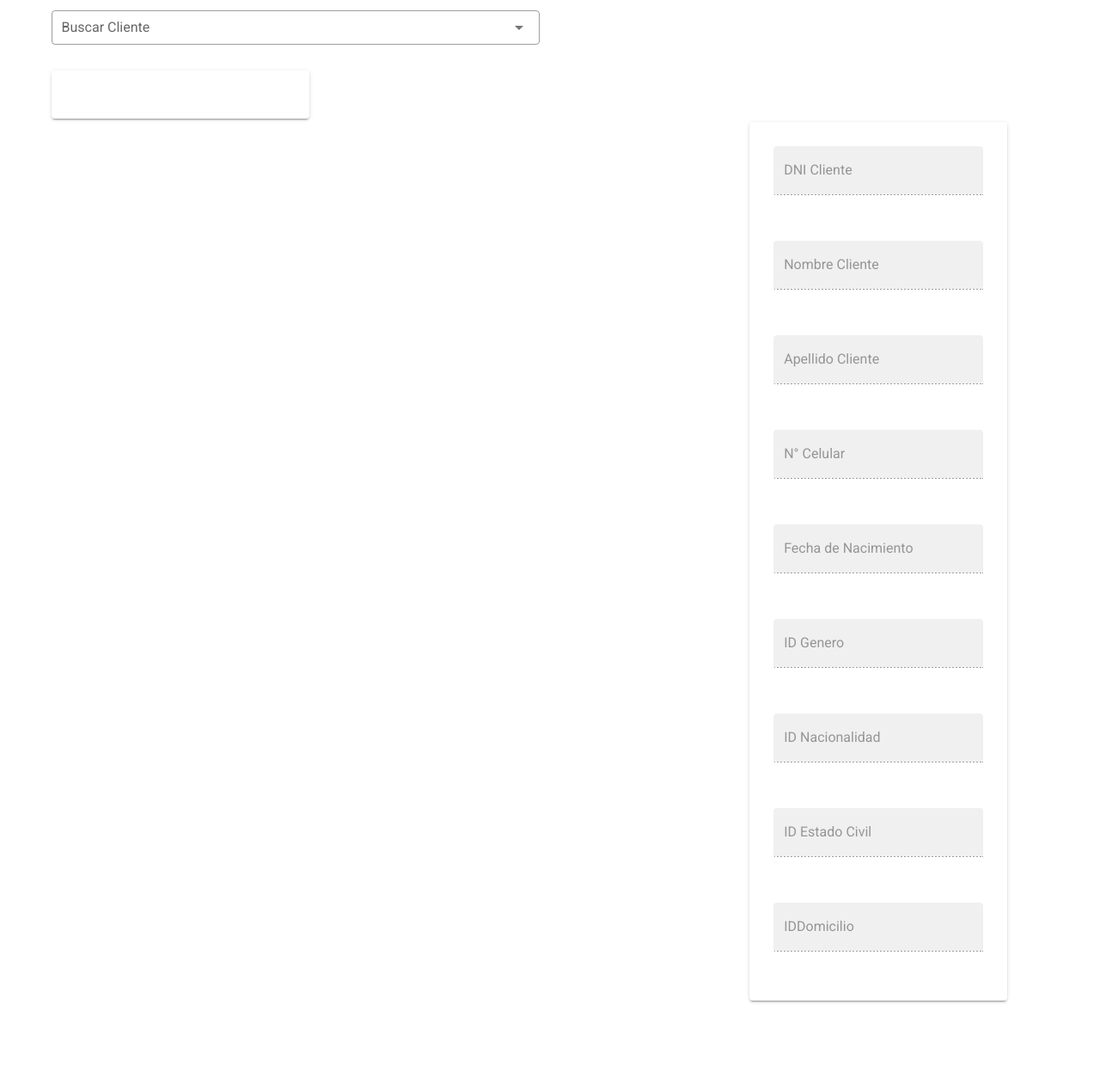
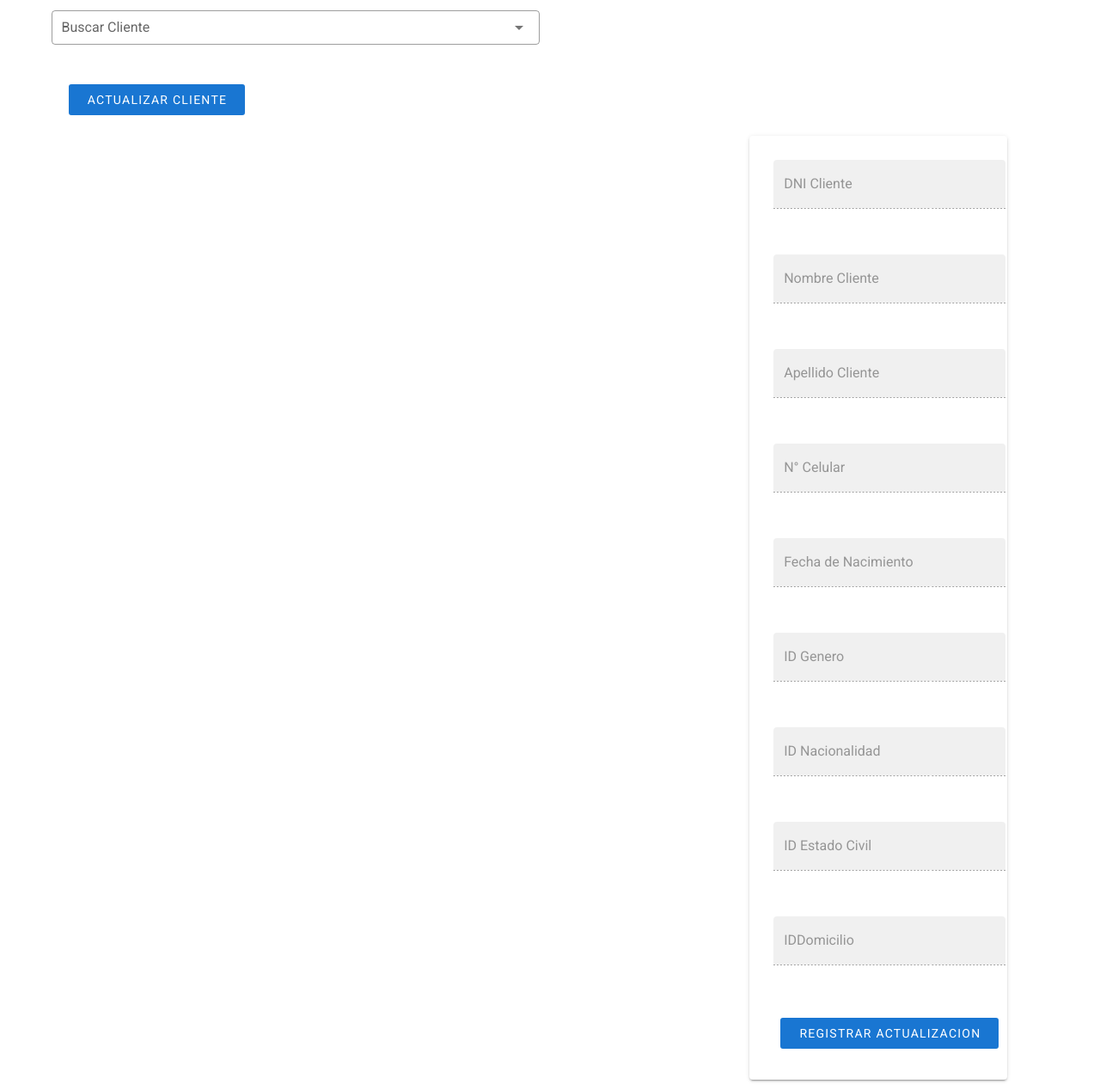
Before and after one commit to DevsJuniors/kallpaweb-front, a Vue app: page /menu/consultarCliente in a window 1280 px wide. Shown: the whole page at 86% size. Before the commit the page ends 1176 px from the top, so only its background shows below. Built offline with nearby package versions, Linux system fonts and the light colour scheme; no server answers.

Commit message:
Consultar Cliente Actualizar Function

```diff
--- a/src/components/ConsultarCliente/ConsultarCliente.js
+++ b/src/components/ConsultarCliente/ConsultarCliente.js
@@ -15,6 +15,7 @@ export default {
       },
       clientes: [],
       selectedClientes: null,
+      TextFieldAble: false,
     };
   },
   created() {
@@ -39,6 +40,9 @@ export default {
     },
   },
   methods: {
+    habilitarText() {
+      this.TextFieldAble = true;
+    },
     getCliente() {
       this.axios
         .get("http://localhost:3000/cliente")
@@ -58,5 +62,29 @@ export default {
       this.frmCliente.IDEstadoCivil = "";
       this.frmCliente.IDDomicilio = "";
     },
+    updateCliente() {
+      const dniCliente = this.frmCliente.DNI_cli;
+
+      const dataUpdate = {
+        DNI_cli: this.frmCliente.DNI_cli,
+        Nombre_cli: this.frmCliente.Nombre_cli,
+        Apellido_cli: this.frmCliente.Apellido_cli,
+        Celular_cli: this.frmCliente.Celular_cli,
+        FechaNacimiento_cli: this.frmCliente.FechaNacimiento_cli,
+        IDGenero: this.frmCliente.IDGenero,
+        IDNacionalidad: this.frmCliente.IDNacionalidad,
+        IDEstadoCivil: this.frmCliente.IDEstadoCivil,
+        IDDomicilio: this.frmCliente.IDDomicilio,
+      };
+      this.axios
+        .patch(`http://localhost:3000/cliente/${dniCliente}`, dataUpdate)
+        .then((res) => {
+          console.log(res);
+        })
+        .catch((e) => e);
+    },
+    desText() {
+      this.TextFieldAble = false;
+    },
   },
 };
--- a/src/components/ConsultarCliente/ConsultarCliente.vue
+++ b/src/components/ConsultarCliente/ConsultarCliente.vue
@@ -16,29 +16,26 @@
             dense></v-combobox>
         </v-col>
       </v-row>
-
+      <v-btn
+        type="submit"
+        class="button-1"
+        depressed
+        color="primary"
+        @click="habilitarText">
+        Actualizar Cliente
+      </v-btn>
       <div class="justify-content-end align-items-start">
-        <v-card class="mt-1 card2">
-          <v-card-text>
-            <v-container>
-              <v-row>
-                <v-form>
-                  <v-col cols="12" md="12"></v-col>
-                </v-form>
-              </v-row>
-            </v-container>
-          </v-card-text>
-        </v-card>
         <v-card class="mt-1 cardcss">
           <v-card-text>
             <v-container>
               <v-row>
+                <form name="actualizarCliente" @submit.prevent="updateCliente">
                   <v-col cols="10" md="12">
                     <v-text-field
                       label="DNI Cliente"
                       placeholder="Ingresa el DNI del Cliente"
                       filled
-                    disabled
+                      :disabled="!TextFieldAble"
                       v-model="frmCliente.DNI_cli"></v-text-field>
                   </v-col>
                   <v-col cols="12" md="12">
@@ -46,7 +43,7 @@
                       label="Nombre Cliente"
                       placeholder="Ingresa el nombre del Cliente"
                       filled
-                    disabled
+                      :disabled="!TextFieldAble"
                       v-model="frmCliente.Nombre_cli"></v-text-field>
                   </v-col>
                   <v-col cols="12" md="12">
@@ -54,7 +51,7 @@
                       label="Apellido Cliente"
                       placeholder="Ingrese los apellidos del Cliente"
                       filled
-                    disabled
+                      :disabled="!TextFieldAble"
                       v-model="frmCliente.Apellido_cli"></v-text-field>
                   </v-col>
                   <v-col cols="12" md="12">
@@ -62,7 +59,7 @@
                       label="N° Celular"
                       placeholder="Ingrese el número de celular del Cliente"
                       filled
-                    disabled
+                      :disabled="!TextFieldAble"
                       v-model="frmCliente.Celular_cli"></v-text-field>
                   </v-col>
                   <v-col cols="12" md="12">
@@ -70,7 +67,7 @@
                       label="Fecha de Nacimiento"
                       placeholder="Ingrese la fecha de nacimiento del Cliente"
                       filled
-                    disabled
+                      :disabled="!TextFieldAble"
                       v-model="frmCliente.FechaNacimiento_cli"></v-text-field>
                   </v-col>
                   <v-col cols="12" md="12">
@@ -78,7 +75,7 @@
                       label="ID Genero"
                       placeholder="Ingrese el código del género del Cliente"
                       filled
-                    disabled
+                      :disabled="!TextFieldAble"
                       v-model="frmCliente.IDGenero"></v-text-field>
                   </v-col>
                   <v-col cols="12" md="12">
@@ -86,7 +83,7 @@
                       label="ID Nacionalidad"
                       placeholder="Ingrese el código de la naacionalidad del Cliente"
                       filled
-                    disabled
+                      :disabled="!TextFieldAble"
                       v-model="frmCliente.IDNacionalidad"></v-text-field>
                   </v-col>
                   <v-col cols="12" md="12">
@@ -94,7 +91,7 @@
                       label="ID Estado Civil"
                       placeholder="Ingrese el código del estado civil del Cliente"
                       filled
-                    disabled
+                      :disabled="!TextFieldAble"
                       v-model="frmCliente.IDEstadoCivil"></v-text-field>
                   </v-col>
                   <v-col cols="12" md="12">
@@ -102,9 +99,18 @@
                       label="IDDomicilio"
                       placeholder="Ingrese el código del domicilio del Cliente"
                       filled
-                    disabled
+                      :disabled="!TextFieldAble"
                       v-model="frmCliente.IDDomicilio"></v-text-field>
                   </v-col>
+                  <v-btn
+                    type="submit"
+                    class="button-1"
+                    depressed
+                    @click="desText"
+                    color="primary">
+                    Registrar Actualizacion
+                  </v-btn>
+                </form>
               </v-row>
             </v-container>
           </v-card-text>
@@ -122,5 +128,17 @@
   max-width: 300px;
   margin-right: 70%;
 }
+.button-1 {
+  background: #033076;
+  color: #ffffff;
+  border-color: #232323;
+  border-width: 5px;
+  border-style: solid;
+  border-radius: 3px 3px 3px 3px;
+  font-weight: 400;
+  font-size: 24px;
+  text-align: right;
+  margin: 20px;
+}
 </style>
 <script src="./ConsultarCliente.js"></script>
```
Lines whose indentation alone changed are shown as unchanged.
